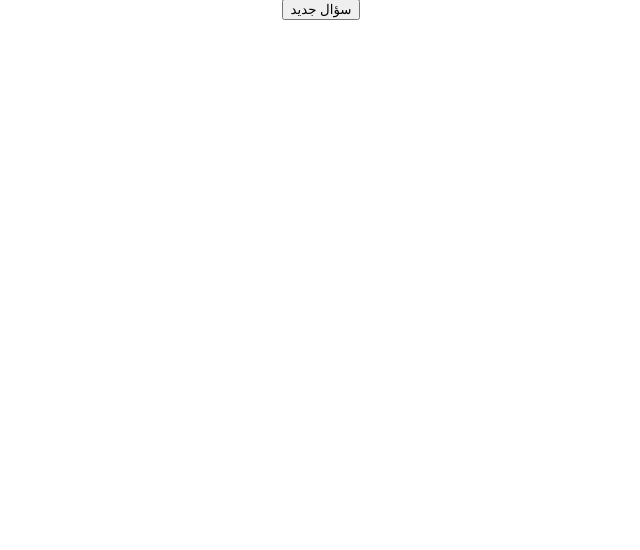
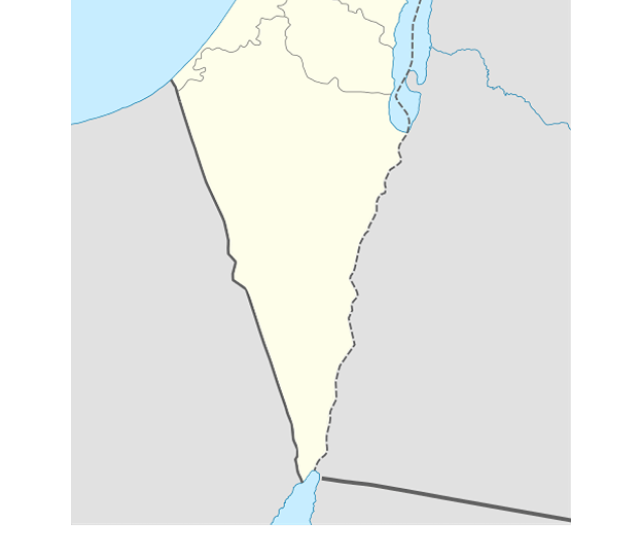
Before and after one commit to osamakhurma/palagame, a Flask app: page / in a window 1280 px wide. Shown: the part 516-1066 px from the top of the page, without its empty margins (319-959 px from the left). Before the commit the page ends 536 px from the top, so only its background shows below. Run offline with Flask 3, Linux system fonts and the light colour scheme.

Commit message:
Update index.html

```diff
--- a/templates/index.html
+++ b/templates/index.html
@@ -18,11 +18,10 @@
     <h1>اختبار خريطة فلسطين</h1>
     <p id="question">جاري تحميل السؤال...</p>
     <div class="map-container">
-        <img id="map" src="{{ url_for('static', filename='palestine_map.png') }}" alt="خريطة فلسطين">
+        <img id="map" src="{{ url_for('static', filename='213.png') }}" alt="خريطة فلسطين">
         <div id="marker" class="marker"></div>
     </div>
     <p id="result"></p>
-    <button onclick="fetchQuestion()">سؤال جديد</button>
 
     <script>
         let currentCity = null;
```
